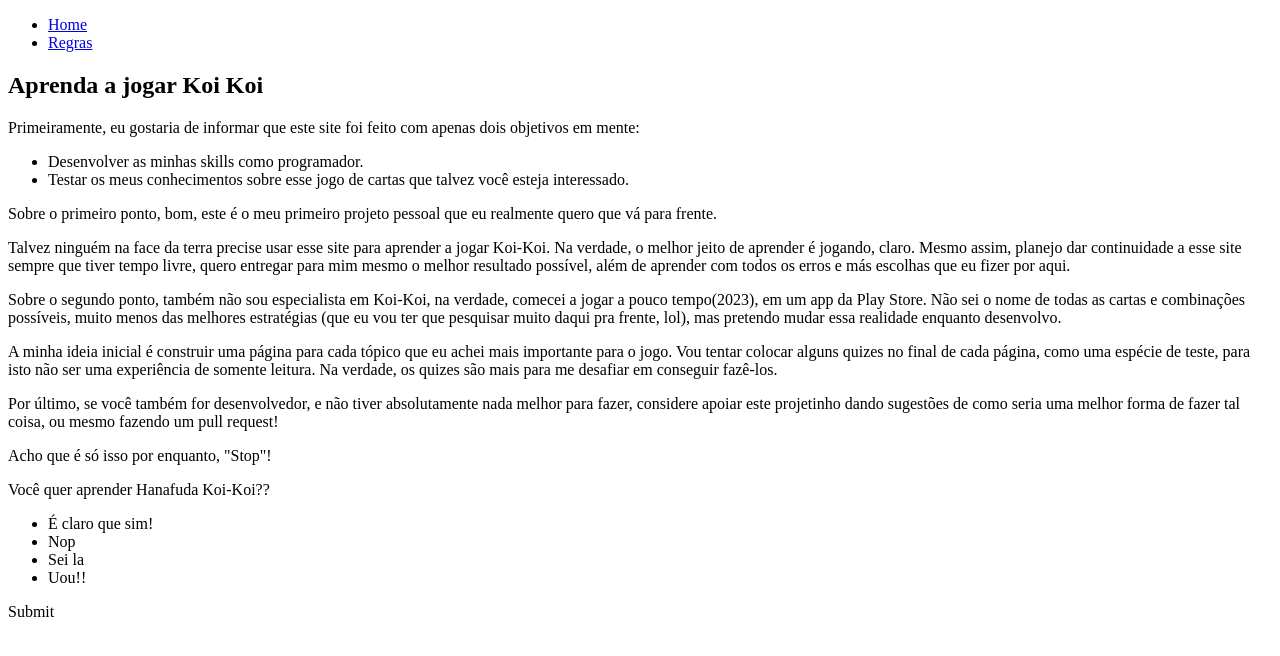
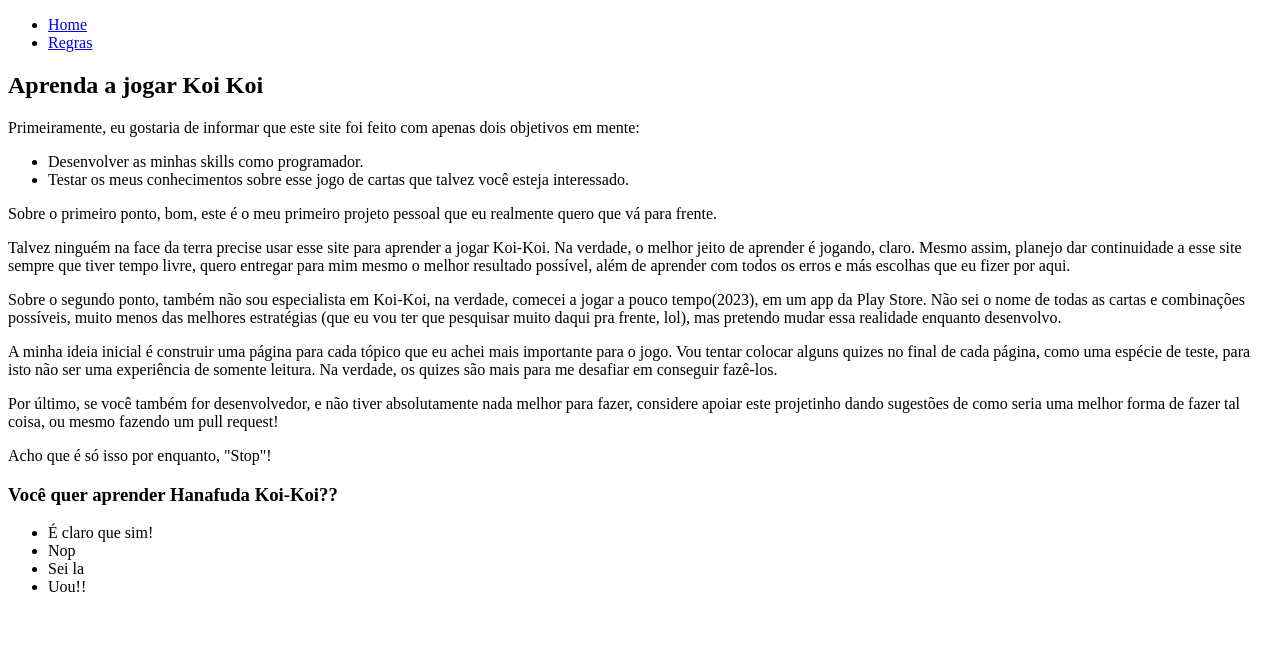
Before and after one commit to Davi-Morais/learn-koi-koi, a React (Vite) app: page / in a window 1280 px wide. Shown: the top 656 px of the page. Built offline with nearby package versions, Linux system fonts and the light colour scheme; the HTML template or start-up script is replaced by a standard one.

Commit message:
reescrevendo componente quiz

```diff
--- a/src/componentes/Home/index.tsx
+++ b/src/componentes/Home/index.tsx
@@ -1,6 +1,6 @@
 import Quiz from "../Quiz";
 
-import data from "./Home.json" //importar o arquivo json correspondente
+import dados from "./Home.json" //importar o arquivo json correspondente
 
 function Home () {
 
@@ -28,7 +28,7 @@ function Home () {
                 <p>Acho que é só isso por enquanto, "Stop"!</p>
             </article>
 
-            <Quiz quiz={data} />
+            <Quiz quiz={dados} />
 
         </>
     )
--- a/src/componentes/Quiz/index.tsx
+++ b/src/componentes/Quiz/index.tsx
@@ -1,3 +1,4 @@
+//import "./index.css"
 type opcao = {
     chave: number,
     valor: string
@@ -6,27 +7,43 @@ type opcao = {
 type typeQuiz = {
     pergunta: string,
     opcoes: Array<opcao>,
-    resposta: string,
+    resposta: number,
 }
 
-function Quiz(props:any){
 
-    const quiz:typeQuiz = props.quiz;
+interface QuizOpcoes {
+    opcoes: Array<opcao>
+}
+function Opcoes({opcoes}:QuizOpcoes) {
 
-    const opcoes:Array<any> = []
-    quiz.opcoes.map(o => {
-        opcoes.push(<li key={o.chave}>{o.valor}</li>);
-    })
+    function retornarOpcoes(opcoes:Array<opcao>) {
+        return opcoes.map((o) => {
+            return <li key={o.chave}>{o.valor}</li>
+        })
+    }
 
-    return(
+    return (
         <>
-            <section className="quiz">
-                <p className="pergunta">{quiz.pergunta}</p>
+            {retornarOpcoes(opcoes)}
+        </>
+    )
+}
+
+
+
+interface QuizProps {
+    quiz: typeQuiz
+}
+function Quiz({quiz}:QuizProps){
+
+    return (
+        <>
+            <div className="quiz">
+                <h3 className="quiz_pergunta">{quiz.pergunta}</h3>
                 <ul className="opcoes">
-                    {opcoes}
+                    <Opcoes opcoes={quiz.opcoes} />
                 </ul>
-                <div className="submit">Submit</div>
-            </section>
+            </div>
         </>
     )
 }
```
Also changed, not shown: src/componentes/Quiz/index.css (+16 -0 lines).
